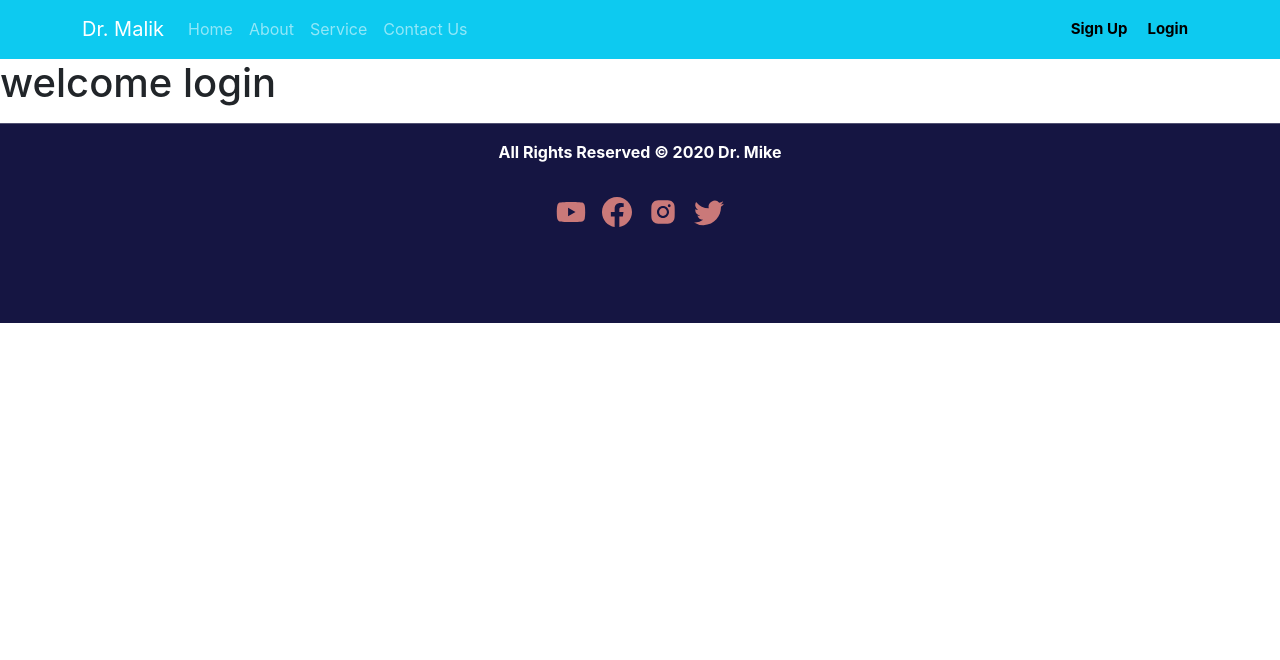
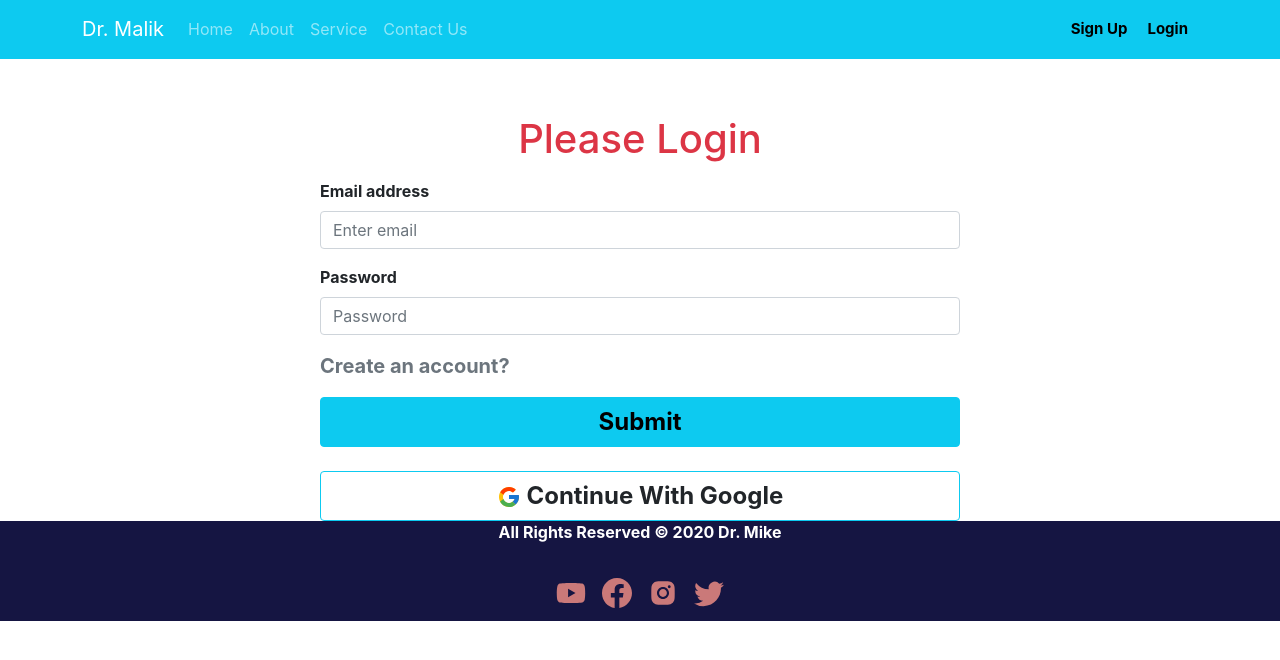
Before and after one commit to Ummy-Aimon/Independent-Service-official-website, a React (Create React App) app: page /login in a window 1280 px wide. Shown: the top 660 px of the page. Built offline with nearby package versions, Linux system fonts and the light colour scheme.

Commit message:
Login added

```diff
--- a/src/App.js
+++ b/src/App.js
@@ -3,6 +3,7 @@ import { Route, Routes } from 'react-router-dom';
 import './App.css';
 import Login from './Component/Login/Login';
 import NotFoundPage from './Component/NotFound/NotFound';
+import SignUP from './Component/SignUp/SignUP';
 import About from './HomePages/About/About';
 import Footer from './HomePages/Footer/Footer';
 import Header from './HomePages/Header/Header';
@@ -18,6 +19,7 @@ function App() {
        <Route path= '/login' element={<Login></Login>}></Route>
        <Route path= '/' element={<HomePage></HomePage>}></Route>
        <Route path="*" element={<NotFoundPage></NotFoundPage>}></Route>
+       <Route path="/signup" element={<SignUP></SignUP>}></Route>
        </Routes>
        <Footer></Footer>
 
--- a/src/Component/Login/Login.js
+++ b/src/Component/Login/Login.js
@@ -1,9 +1,77 @@
-import React from 'react';
+import React, { useState } from 'react';
+import { Button, Form } from 'react-bootstrap';
+import { Link, useLocation, useNavigate } from 'react-router-dom';
+import {FcGoogle} from 'react-icons/fc'
+import { useSignInWithEmailAndPassword } from 'react-firebase-hooks/auth';
+import auth from '../../FireBase-init';
 
 const Login = () => {
+    const[email,setEmail] = useState('')
+    const[password,setPassword] = useState('')
+
+    const [
+        signInWithEmailAndPassword,
+        user,
+        loading,
+        error,
+      ] = useSignInWithEmailAndPassword(auth);
+      const navigate= useNavigate()
+      let location = useLocation();
+
+
+  let from = location.state?.from?.pathname || "/";
+
+
+    const handleEmailBlur = (e) =>{
+        setEmail(e.target.value)
+        console.log(e.target.value)
+     }
+
+     const handlePasswordBlur = e =>{
+         setPassword(e.target.value)
+     }
+
+if(user){
+navigate(from, { replace: true })
+}
+
+     const handleSignIN =(e) =>{
+        e.preventDefault()
+        if (error) {
+            return
+          }
+          if (loading) {
+            return
+          }
+        signInWithEmailAndPassword(email,password)
+     }
     return (
         <div>
-            <h1>welcome login</h1>
+
+           <h1 className="mt-5 text-danger p-2 text-center">Please Login</h1>
+           <Form onSubmit={handleSignIN} className="w-50 m-auto">
+  <Form.Group className="mb-3" controlId="formGroupEmail">
+    <Form.Label className="fw-bold">Email address</Form.Label>
+    <Form.Control onBlur={ handleEmailBlur} type="email" placeholder="Enter email" required/>
+  </Form.Group>
+  <Form.Group className="mb-3" controlId="formGroupPassword">
+    <Form.Label className="fw-bold">Password</Form.Label>
+    <Form.Control onBlur={handlePasswordBlur} type="password" placeholder="Password" required/>
+  </Form.Group>
+
+ <p className="text-danger">{error?.message}</p>
+ {
+     loading && <p className="text-info">Loading...</p>
+ }
+
+  <p className="fs-5 fw-bold">
+     <Link className="text-secondary text-decoration-none" to="/signup">Create an account?</Link>
+</p>
+  <Button type="submit" className="w-100 fw-bold fs-4" variant="info">Submit</Button>
+  <br></br> <br></br>
+  <Button type= "submit" className="w-100 fw-bold fs-4 text-dark" variant="outline-info"> <FcGoogle></FcGoogle> Continue With Google</Button>
+</Form>
+
         </div>
     );
 };
--- /dev/null
+++ b/src/Component/SignUp/SignUP.js
@@ -0,0 +1,85 @@
+import React, { useState } from 'react';
+import { Button, Form } from 'react-bootstrap';
+import { Link, useNavigate } from 'react-router-dom';
+import auth from '../../FireBase-init';
+import { useCreateUserWithEmailAndPassword } from 'react-firebase-hooks/auth';
+const SignUP = () => {
+    // State
+    const[name,setName] = useState('')
+    const[email,setEmail] = useState('')
+    const[password,setPassword] = useState('')
+    const[confirmpassword,setConfirmPassword] = useState('')
+    const[error,setError] = useState('')
+    const navigate= useNavigate()
+
+    const[createUserWithEmailAndPassword,user]= useCreateUserWithEmailAndPassword(auth)
+
+// Event Blur
+if (error){
+console.log(error)
+}
+
+const handleNameBlur = (e) =>{
+setName(e.target.value)
+}
+
+const handleEmailBlur = (e) =>{
+   setEmail(e.target.value)
+   console.log(e.target.value)
+}
+
+const handlePasswordBlur = e =>{
+    setPassword(e.target.value)
+}
+
+const handleConfirmPasswordBlur = (e) =>{
+    setConfirmPassword(e.target.value)
+}
+ if(user){
+     navigate('/')
+ }
+
+const handleCreateUser =(e) =>{
+e.preventDefault()
+if(password !== confirmpassword){
+setError('Your password did not match')
+return
+}
+if(password.length <6){
+    setError('Password must be 6 character')
+    return;
+}
+createUserWithEmailAndPassword(email,password)
+}
+
+    return (
+        <div>
+           <h1 className="text">Sign Up</h1>
+           <Form onSubmit={handleCreateUser} className="w-50 m-auto">
+           <Form.Group className="mb-3" controlId="formGroupEmail"/>
+    <Form.Label className="fw-bold"> Your Name</Form.Label>
+    <Form.Control onBlur={ handleNameBlur} type="text" placeholder="Enter Your Name" required/>
+  <Form.Group className="mb-3" controlId="formGroupEmail">
+    <Form.Label className="fw-bold">Email address</Form.Label>
+    <Form.Control onBlur={handleEmailBlur} type="email" placeholder="Enter email" />
+  </Form.Group>
+  <Form.Group className="mb-3" controlId="formGroupPassword">
+    <Form.Label className="fw-bold"> Password </Form.Label>
+    <Form.Control onBlur={handlePasswordBlur} type="password" placeholder="Password" />
+</Form.Group>
+    <Form.Group className="mb-3" controlId="formGroupPassword">
+    <Form.Label className="fw-bold"> Comfirm Password</Form.Label>
+    <Form.Control onBlur={handleConfirmPasswordBlur} type="password" placeholder="Confirm Password"/>
+  </Form.Group>
+  <p className="text-danger">{error}</p>
+  <p className="fs-5 fw-bold">
+    Already Have a acount ? <Link className="text-secondary text-decoration-none" to="/login">Login</Link>
+</p>
+  <Button type="submit" className="w-100 fw-bold fs-4" variant="info">Register</Button>
+  </Form>
+        </div>
+    );
+};
+
+
+export default SignUP;
--- /dev/null
+++ b/src/FireBase-init.js
@@ -0,0 +1,20 @@
+// Import the functions you need from the SDKs you need
+import { initializeApp } from "firebase/app";
+import { getAuth } from "firebase/auth";
+// TODO: Add SDKs for Firebase products that you want to use
+// https://firebase.google.com/docs/web/setup#available-libraries
+
+// Your web app's Firebase configuration
+const firebaseConfig = {
+  apiKey: "AIzaSyDPawIRFCP3QEZbzkFNN56bMNMUzspJexQ",
+  authDomain: "independent-service-prov-7ff6e.firebaseapp.com",
+  projectId: "independent-service-prov-7ff6e",
+  storageBucket: "independent-service-prov-7ff6e.appspot.com",
+  messagingSenderId: "967957610924",
+  appId: "1:967957610924:web:7f5bab8f30f97675d1ba09"
+};
+
+// Initialize Firebase
+const app = initializeApp(firebaseConfig);
+const auth=  getAuth(app)
+export default auth;
--- a/src/HomePages/About/About.css
+++ b/src/HomePages/About/About.css
@@ -1,6 +1,5 @@
 .about{
     margin-top: 30px;
-
-    height: 600px;
+    height: 800px;
 
 }
--- a/src/HomePages/Footer/Footer.css
+++ b/src/HomePages/Footer/Footer.css
@@ -1,6 +1,9 @@
 .footer{
     background-color: rgb(21, 21, 66);
-    height: 200px;
+    height: 100px;
+    display: flex;
+    align-items: center;
+    justify-content: center;
 }
 
 .icons-footer{
@@ -8,8 +11,3 @@
     font-size: 30px;
     display: flex;
 }
-
-.footer-icon{
-    margin-bottom: 120px;
-    display: block;
-}
--- a/src/HomePages/Header/Header.js
+++ b/src/HomePages/Header/Header.js
@@ -33,7 +33,7 @@ const Header = () => {
       </NavDropdown> */}
     </Nav>
     <Nav>
-      <Link className="header" to='/sign up'>Sign Up</Link>
+      <Link className="header" to='/signup'>Sign Up</Link>
       <Link className="header" to='/login'>
         Login
       </Link>
```
